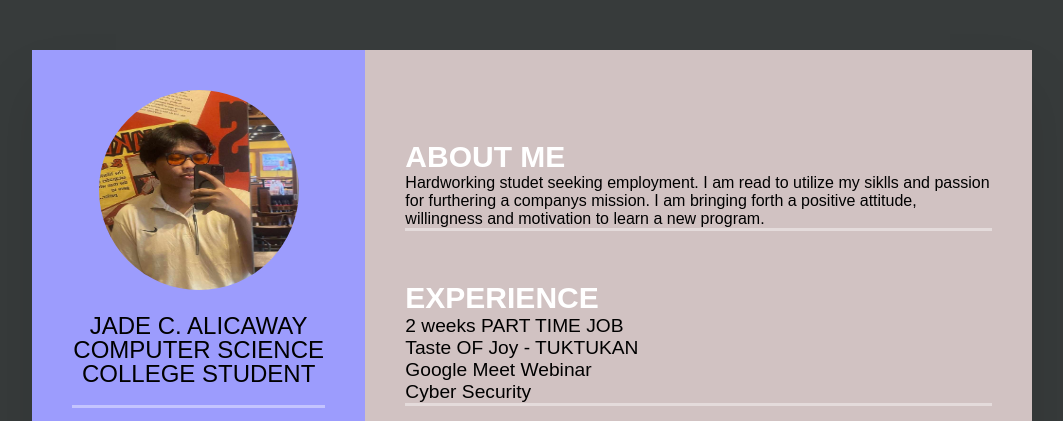
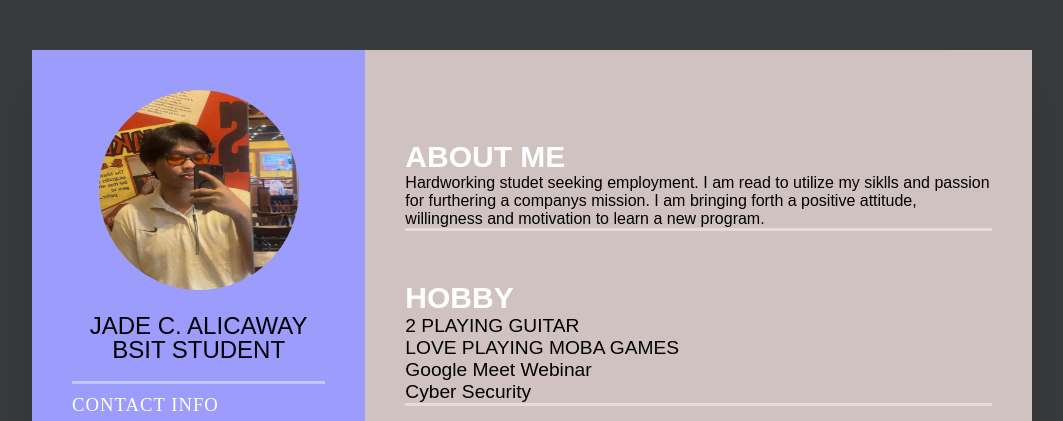
Before and after one commit to eLDominador/My-First-Website, a plain HTML site: page index.html in a window 1280 px wide. Shown: the top 421 px of the page, without its empty margins (108-1171 px from the left). Drawn offline with Linux system fonts and the light colour scheme.

Commit message:
Update index.html

```diff
--- a/index.html
+++ b/index.html
@@ -1,4 +1,4 @@
-<!DOCTYPE html>         <!--JADE ALICAWAY CCS 2D -->
+<!DOCTYPE html>         <!--JADE ALICAWAY BSIT-3QL -->
 <html >
 <head>
         <meta name="viewport" content="width=device-width, initial-scale=1.0">
@@ -13,7 +13,7 @@
         <div class="imgBox">
             <img src="jade.jpg" style="width: 200px; height: 200px; border-radius: 50%;">
         </div>
-        <h1>Jade C. Alicaway<br><span>COMPUTER SCIENCE COLLEGE STUDENT</span></h1>
+        <h1>Jade C. Alicaway<br><span>BSIT STUDENT</span></h1>
     </div>
 
     <div class="ContactInfo">
@@ -82,11 +82,11 @@
 
         </div>
         <div class="about skills">
-            <h2 class="title2">Experience</h2>
+            <h2 class="title2">HOBBY</h2>
             <div class="box">
                 <div class="job_experience">
-                    <h4>2 weeks PART TIME JOB </h4>
-                    <h4>Taste OF Joy - TUKTUKAN </h4>
+                    <h4>2 PLAYING GUITAR </h4>
+                    <h4>LOVE PLAYING MOBA GAMES</h4>
                 </div>
             </div>
             <div class="box">
```
